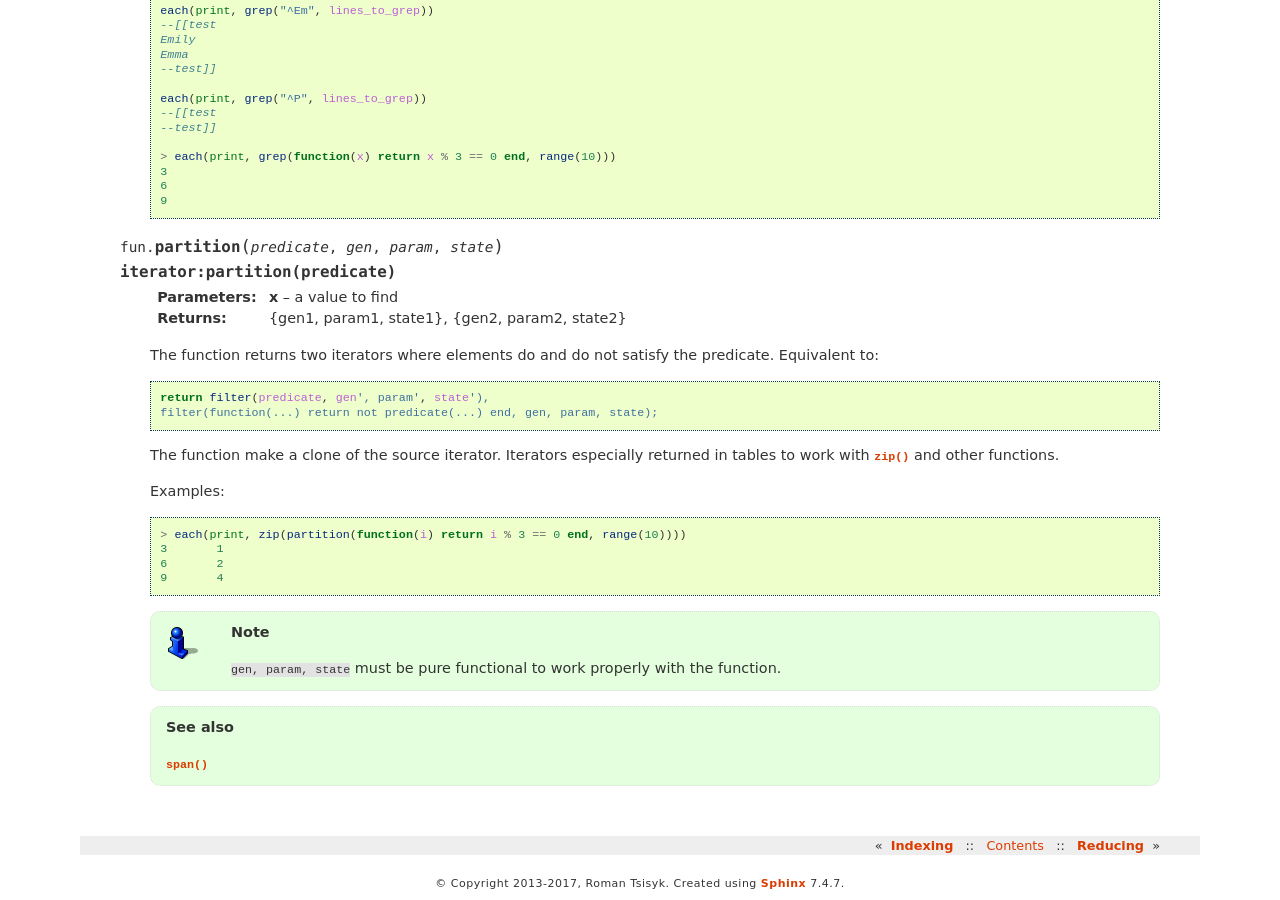
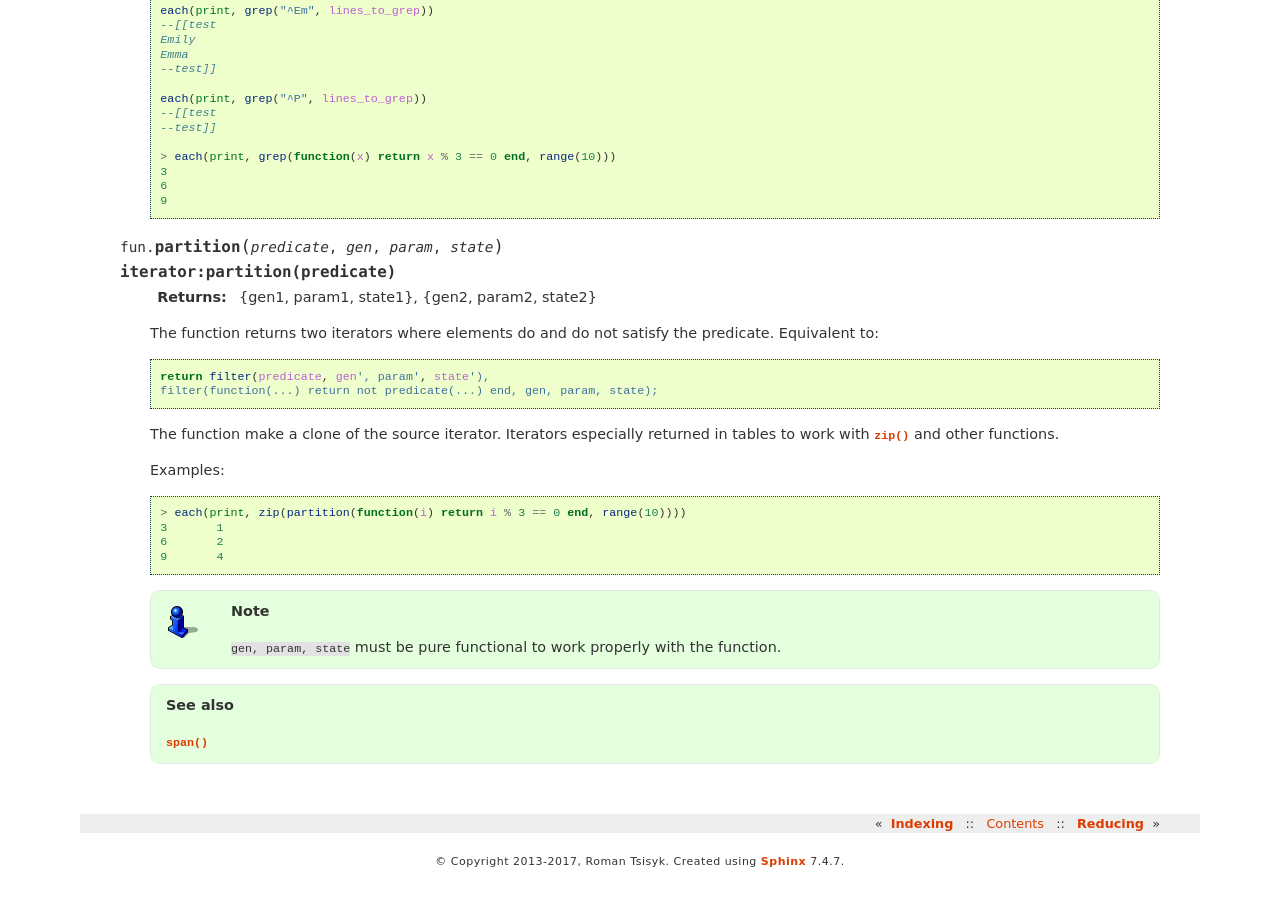
Before and after one commit to luafun/luafun, a Sphinx documentation site: the page built from doc/filtering.rst, in a window 1280 px wide and 900 px high, scrolled down 1353 px. Built offline with Sphinx 7.4.7, drawn with Linux system fonts in a browser that asks for light colours; after the commit the page ends 2232 px from its top, so only the background shows below that.

Commit message:
doc: remove parameter x in description of partition()

```diff
--- a/doc/filtering.rst
+++ b/doc/filtering.rst
@@ -92,7 +92,6 @@ This section contains functions to filter values during iteration.
 .. function:: partition(predicate, gen, param, state)
               iterator:partition(predicate)
 
-   :param x: a value to find
    :returns: {gen1, param1, state1}, {gen2, param2, state2}
 
    The function returns two iterators where elements do and do not satisfy the
```
